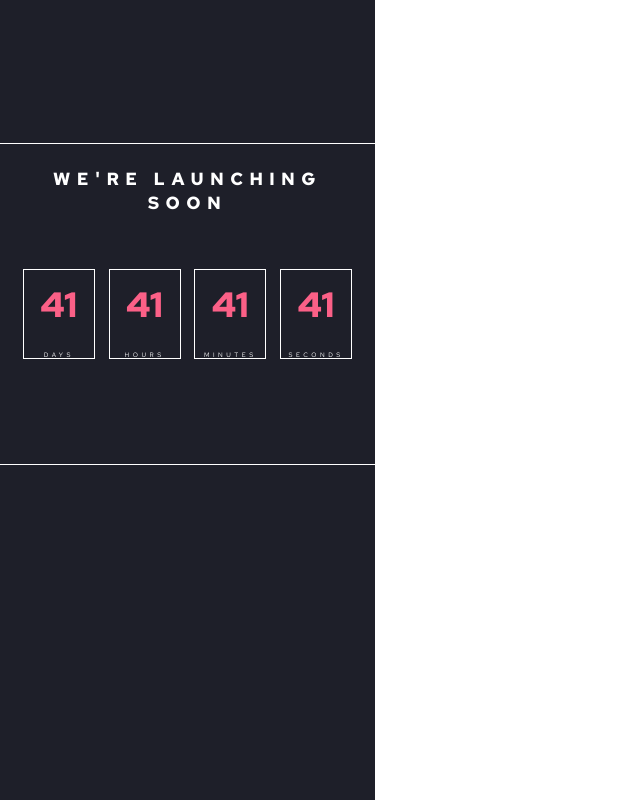
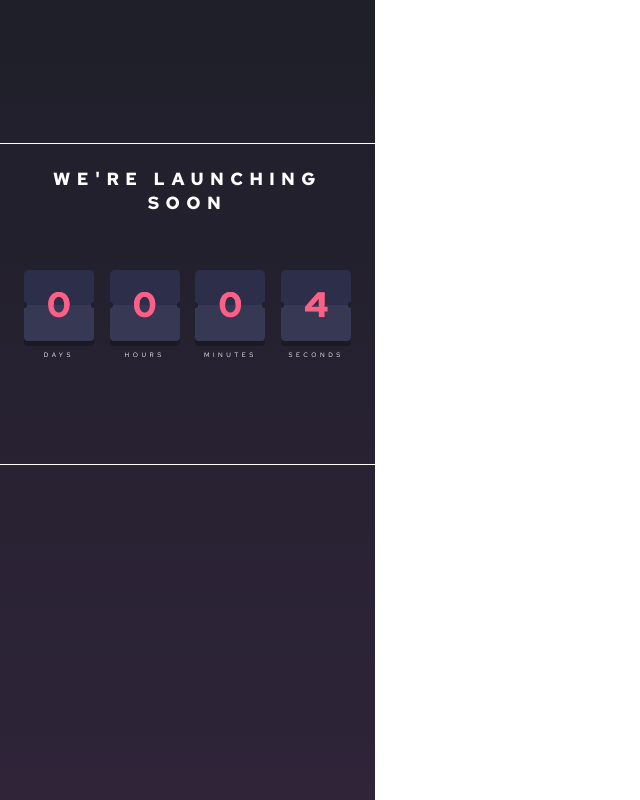
Before and after one commit to jesubohr/countdown-timer, a plain HTML site: page index.html in a window 1280 px wide. Shown: the whole page, without its empty margins (0-640 px from the left). Drawn offline with Linux system fonts and the light colour scheme.

Commit message:
Added working timer

```diff
--- a/index.html
+++ b/index.html
@@ -21,10 +21,10 @@
     <section class="countdown">
       <h1 class="countdown__title">We're launching soon</h1>
       <div class="countdown__timer">
-        <div class="timer"><span class="subtitle">Days</span></div>
-        <div class="timer"><span class="subtitle">Hours</span></div>
-        <div class="timer"><span class="subtitle">Minutes</span></div>
-        <div class="timer"><span class="subtitle">Seconds</span></div>
+        <div class="timer days"><div class="semicircle"></div><span class="subtitle">Days</span></div>
+        <div class="timer hours"><div class="semicircle"></div><span class="subtitle">Hours</span></div>
+        <div class="timer minutes"><div class="semicircle"></div><span class="subtitle">Minutes</span></div>
+        <div class="timer seconds"><div class="semicircle"></div><span class="subtitle">Seconds</span></div>
       </div>
     </section>
   </main>
--- a/index.js
+++ b/index.js
@@ -0,0 +1,28 @@
+let [seconds, minutes, hours, days] = [0, 0, 0, 0];
+const styleTag = document.createElement('style');
+
+setInterval(() => {
+   Timer('.timer')
+}, 999);
+
+document.querySelector('head').append(styleTag);
+
+
+function Timer(element) {
+   styleTag.innerHTML = `main .countdown .timer.seconds::before{content: '${seconds}';}\n`
+   styleTag.innerHTML += `main .countdown .timer.minutes::before{content: '${minutes}';}\n`
+   styleTag.innerHTML += `main .countdown .timer.hours::before{content: '${hours}';}\n`
+   styleTag.innerHTML += `main .countdown .timer.days::before{content: '${days}';}\n\n`
+
+   styleTag.innerHTML += `main .countdown .timer.seconds::after{content: '${seconds}';}\n`
+   styleTag.innerHTML += `main .countdown .timer.minutes::after{content: '${minutes}';}\n`
+   styleTag.innerHTML += `main .countdown .timer.hours::after{content: '${hours}';}\n`
+   styleTag.innerHTML += `main .countdown .timer.days::after{content: '${days}';}\n\n`
+
+   seconds++;
+   if(seconds == 60) {minutes++; seconds = 0}
+   if(minutes == 60) {hours++; minutes = 0}
+   if(hours == 24) {days++; hours = 0}
+
+   console.log(element)
+}
--- a/styles.css
+++ b/styles.css
@@ -6,12 +6,13 @@ body {
 main {
   width: 100%;
   height: 100vh;
-  background-color: #1e1f29;
+  background: -webkit-gradient(linear, left top, left bottom, from(#1e1f29), to(#2F2439));
+  background: linear-gradient(to bottom, #1e1f29, #2F2439);
   color: white;
   text-transform: uppercase;
-  letter-spacing: .4rem;
+  letter-spacing: 0.4rem;
   font-size: 100%;
-  font-family: 'Red Hat Text', sans-serif;
+  font-family: "Red Hat Text", sans-serif;
 }
 
 main .countdown {
@@ -46,43 +47,90 @@ main .countdown__timer {
       -ms-flex-align: center;
           align-items: center;
   position: relative;
-  top: .8em;
-  padding: .1em 1em;
+  top: 0.8em;
+  padding: 0.1em 1em;
   max-width: 100%;
 }
 
-main .countdown__timer .timer {
+main .countdown .timer {
   position: relative;
   width: 4.38rem;
   height: 5.5rem;
   letter-spacing: normal;
   color: #fb6087;
-  outline: 1px solid #fff;
 }
 
-main .countdown__timer .timer::before {
-  content: '41';
+main .countdown .timer .semicircle {
+  position: relative;
+  top: 36%;
+  width: 100%;
+  height: 6px;
+  overflow: hidden;
+  z-index: 1;
+}
+
+main .countdown .timer .semicircle::before {
+  content: '';
+  position: absolute;
+  left: 0;
+  -webkit-transform: translateX(-50%);
+          transform: translateX(-50%);
+  width: 6px;
+  height: 6px;
+  border-radius: 100%;
+  background-color: #1e1f29;
+}
+
+main .countdown .timer .semicircle::after {
+  content: '';
+  position: absolute;
+  right: 0;
+  -webkit-transform: translateX(50%);
+          transform: translateX(50%);
+  width: 6px;
+  height: 6px;
+  border-radius: 100%;
+  background-color: #1e1f29;
+}
+
+main .countdown .timer::before {
+  content: "";
   position: absolute;
   width: 100%;
   height: 40%;
+  border-radius: 5px 5px 0 0;
+  background-color: #2d2e49;
   font-size: 2.2em;
   font-weight: 700;
   text-align: center;
   line-height: 2;
-  background-color: #1e1f29;
-  border-bottom-left-radius: 5px;
-  border-bottom-right-radius: 5px;
 }
 
-main .countdown__timer .timer > .subtitle {
+main .countdown .timer::after {
+  content: "";
+  position: absolute;
+  bottom: 20%;
+  width: 100%;
+  height: 40%;
+  border-radius: 0 0 4px 4px;
+  background-color: #373853;
+  -webkit-box-shadow: 0 5px 0 #191a24;
+          box-shadow: 0 5px 0 #191a24;
+  font-size: 2.2em;
+  font-weight: 700;
+  text-align: center;
+  line-height: 0;
+}
+
+main .countdown .timer > .subtitle {
   position: absolute;
   bottom: 0;
   width: 100%;
   color: #fff;
-  font-size: .4em;
+  font-size: 0.4em;
   font-weight: 400;
   text-align: center;
-  letter-spacing: .22rem;
+  letter-spacing: 0.22rem;
 }
 
 footer {
```
Also changed, not shown: images/pattern-hills.svg.
